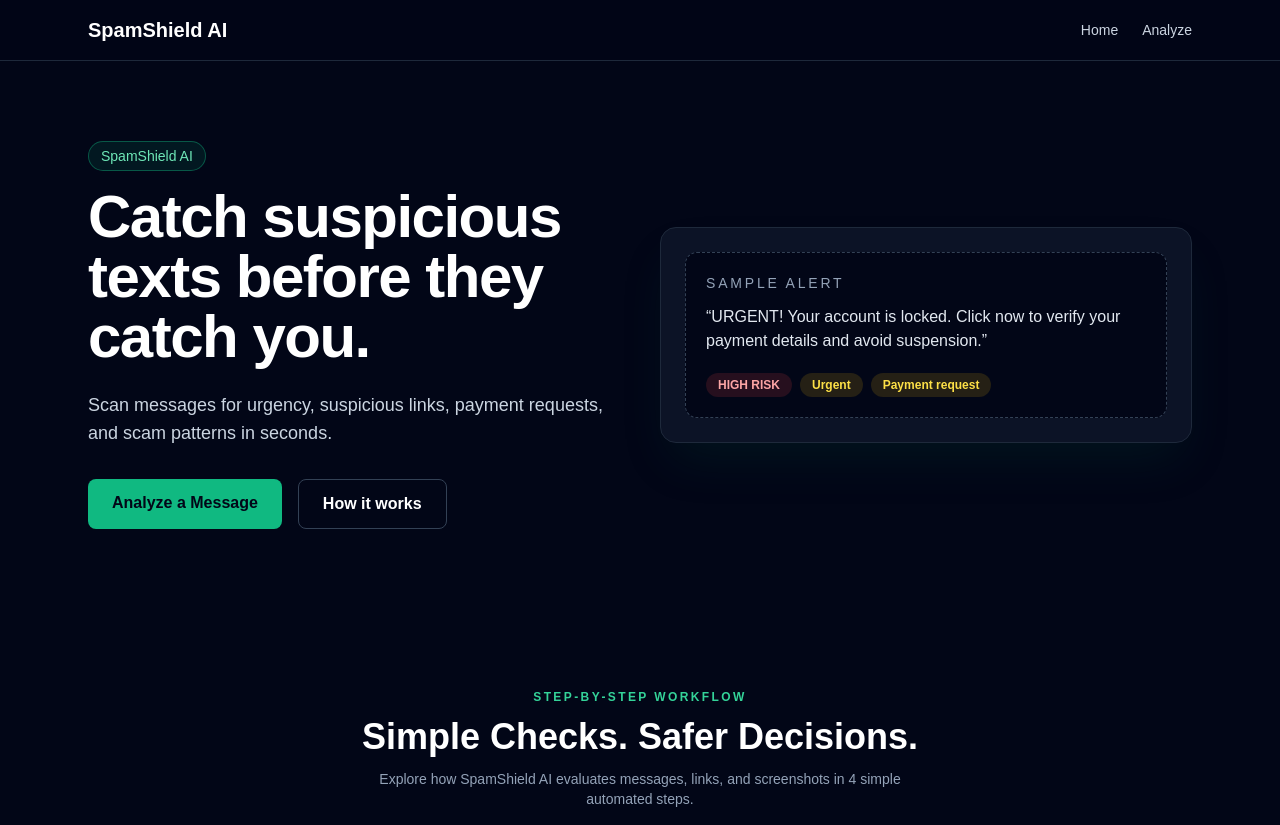
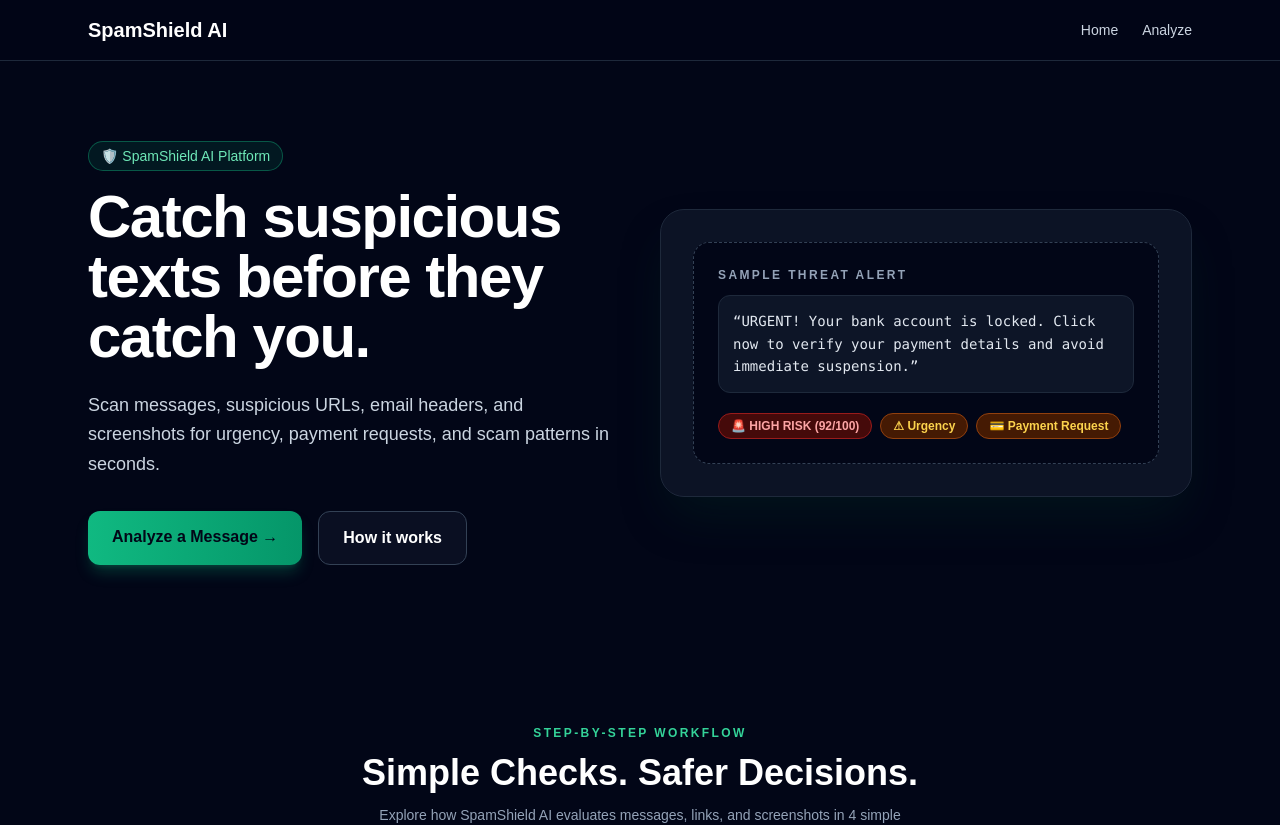
Before and after one commit to shristigupta871-rgb/SpamShield, a Next.js app: page / in a window 1280 px wide. Shown: the top 825 px of the page. Built offline with nearby package versions, Linux system fonts and the light colour scheme.

Commit message:
feat: integrate SplitText component from React Bits into Hero headline

```diff
--- a/components/home/Hero.tsx
+++ b/components/home/Hero.tsx
@@ -1,4 +1,7 @@
+'use client';
+
 import Link from 'next/link';
+import SplitText from '@/components/ui/SplitText';
 
 export default function Hero() {
   return (
@@ -6,40 +9,63 @@ export default function Hero() {
       <div className="grid items-center gap-10 md:grid-cols-2">
         <div>
           <p className="mb-4 inline-block rounded-full border border-emerald-500/40 bg-emerald-500/10 px-3 py-1 text-sm text-emerald-300">
-            SpamShield AI
+            🛡️ SpamShield AI Platform
           </p>
-          <h1 className="text-4xl font-bold tracking-tight text-white md:text-6xl">
-            Catch suspicious texts before they catch you.
-          </h1>
-          <p className="mt-6 max-w-xl text-lg text-slate-300">
-            Scan messages for urgency, suspicious links, payment requests, and scam patterns in seconds.
+
+          <div className="mb-2">
+            <SplitText
+              text="Catch suspicious texts before they catch you."
+              className="text-4xl font-extrabold tracking-tight text-white md:text-6xl leading-tight"
+              delay={45}
+              duration={0.7}
+              splitType="words"
+              from={{ opacity: 0, y: 30 }}
+              to={{ opacity: 1, y: 0 }}
+              threshold={0.1}
+              tag="h1"
+              textAlign="left"
+            />
+          </div>
+
+          <p className="mt-6 max-w-xl text-lg text-slate-300 leading-relaxed">
+            Scan messages, suspicious URLs, email headers, and screenshots for urgency, payment requests, and scam patterns in seconds.
           </p>
-          <div className="mt-8 flex gap-4">
+
+          <div className="mt-8 flex flex-wrap gap-4">
             <Link
               href="/analyze"
-              className="rounded-lg bg-emerald-500 px-6 py-3 font-semibold text-slate-950 transition hover:bg-emerald-400"
+              className="rounded-xl bg-gradient-to-r from-emerald-500 to-emerald-600 px-6 py-3.5 font-bold text-slate-950 transition hover:from-emerald-400 hover:to-emerald-500 shadow-lg shadow-emerald-500/25"
             >
-              Analyze a Message
+              Analyze a Message →
             </Link>
             <a
               href="#how-it-works"
-              className="rounded-lg border border-slate-700 px-6 py-3 font-semibold text-white transition hover:border-slate-500"
+              className="rounded-xl border border-slate-700 bg-slate-900/60 px-6 py-3.5 font-semibold text-white transition hover:border-slate-500 hover:bg-slate-800"
             >
               How it works
             </a>
           </div>
         </div>
 
-        <div className="rounded-2xl border border-slate-800 bg-slate-900/80 p-6 shadow-2xl shadow-emerald-900/20">
-          <div className="rounded-xl border border-dashed border-slate-700 bg-slate-950 p-5">
-            <p className="mb-3 text-sm uppercase tracking-[0.2em] text-slate-400">Sample alert</p>
-            <p className="text-slate-200">
-              “URGENT! Your account is locked. Click now to verify your payment details and avoid suspension.”
+        <div className="rounded-3xl border border-slate-800 bg-slate-900/80 p-6 sm:p-8 shadow-2xl shadow-emerald-950/40 backdrop-blur-md">
+          <div className="rounded-2xl border border-dashed border-slate-700 bg-slate-950 p-6">
+            <div className="flex items-center justify-between mb-3">
+              <p className="text-xs font-bold uppercase tracking-[0.2em] text-slate-400">Sample Threat Alert</p>
+              <span className="h-2 w-2 rounded-full bg-red-500 animate-ping" />
+            </div>
+            <p className="text-sm font-mono text-slate-200 leading-relaxed bg-slate-900/90 p-3.5 rounded-xl border border-slate-800">
+              “URGENT! Your bank account is locked. Click now to verify your payment details and avoid immediate suspension.”
             </p>
-            <div className="mt-5 flex gap-2">
-              <span className="rounded-full bg-red-500/15 px-3 py-1 text-xs font-semibold text-red-300">HIGH RISK</span>
-              <span className="rounded-full bg-yellow-500/15 px-3 py-1 text-xs font-semibold text-yellow-300">Urgent</span>
-              <span className="rounded-full bg-yellow-500/15 px-3 py-1 text-xs font-semibold text-yellow-300">Payment request</span>
+            <div className="mt-5 flex flex-wrap gap-2">
+              <span className="rounded-full bg-red-950 px-3 py-1 text-xs font-bold text-red-300 border border-red-800">
+                🚨 HIGH RISK (92/100)
+              </span>
+              <span className="rounded-full bg-amber-950 px-3 py-1 text-xs font-semibold text-amber-300 border border-amber-800">
+                ⚠ Urgency
+              </span>
+              <span className="rounded-full bg-amber-950 px-3 py-1 text-xs font-semibold text-amber-300 border border-amber-800">
+                💳 Payment Request
+              </span>
             </div>
           </div>
         </div>
--- /dev/null
+++ b/components/ui/SplitText.tsx
@@ -0,0 +1,95 @@
+'use client';
+
+import React, { useRef } from 'react';
+import { motion, useInView, type Variants } from 'framer-motion';
+
+export interface SplitTextProps {
+  text: string;
+  className?: string;
+  delay?: number;
+  duration?: number;
+  ease?: string;
+  splitType?: 'chars' | 'words' | 'lines' | 'words, chars';
+  from?: { opacity?: number; y?: number; x?: number; scale?: number };
+  to?: { opacity?: number; y?: number; x?: number; scale?: number };
+  threshold?: number;
+  rootMargin?: string;
+  tag?: 'h1' | 'h2' | 'h3' | 'h4' | 'h5' | 'h6' | 'p' | 'span';
+  textAlign?: React.CSSProperties['textAlign'];
+  onLetterAnimationComplete?: () => void;
+}
+
+export default function SplitText({
+  text,
+  className = '',
+  delay = 45,
+  duration = 0.7,
+  splitType = 'words',
+  from = { opacity: 0, y: 30 },
+  to = { opacity: 1, y: 0 },
+  threshold = 0.1,
+  tag = 'h1',
+  textAlign = 'left',
+  onLetterAnimationComplete
+}: SplitTextProps) {
+  const ref = useRef<HTMLHeadingElement>(null);
+  const isInView = useInView(ref, { once: true, amount: threshold });
+
+  const isCharSplit = splitType === 'chars' || splitType === 'words, chars';
+  const units = isCharSplit ? text.split('') : text.split(' ');
+
+  const containerVariants: Variants = {
+    hidden: { opacity: 1 },
+    visible: {
+      opacity: 1,
+      transition: {
+        staggerChildren: delay / 1000,
+        delayChildren: 0.05
+      }
+    }
+  };
+
+  const itemVariants: Variants = {
+    hidden: {
+      opacity: from.opacity ?? 0,
+      y: from.y ?? 30,
+      x: from.x ?? 0,
+      scale: from.scale ?? 1
+    },
+    visible: {
+      opacity: to.opacity ?? 1,
+      y: to.y ?? 0,
+      x: to.x ?? 0,
+      scale: to.scale ?? 1,
+      transition: {
+        duration: duration,
+        ease: 'easeOut'
+      }
+    }
+  };
+
+  const Component = motion[tag || 'h1'];
+
+  return (
+    <Component
+      ref={ref}
+      className={`inline-block ${className}`}
+      style={{ textAlign, wordBreak: 'break-word' }}
+      variants={containerVariants}
+      initial="hidden"
+      animate={isInView ? 'visible' : 'hidden'}
+      onAnimationComplete={onLetterAnimationComplete}
+    >
+      {units.map((unit, index) => (
+        <motion.span
+          key={index}
+          variants={itemVariants}
+          className="inline-block whitespace-pre"
+        >
+          {unit}
+          {!isCharSplit && index < units.length - 1 ? '\u00A0' : ''}
+        </motion.span>
+      ))}
+    </Component>
+  );
+}
--- a/package.json
+++ b/package.json
@@ -7,7 +7,9 @@
     "start": "next start"
   },
   "dependencies": {
+    "@gsap/react": "^2.1.2",
     "framer-motion": "^13.4.4",
+    "gsap": "^3.15.0",
     "next": "14.2.15",
     "react": "18.3.1",
     "react-dom": "18.3.1"
```
Also changed, not shown: 1 other file (tests, documents, lock files or other folders).
